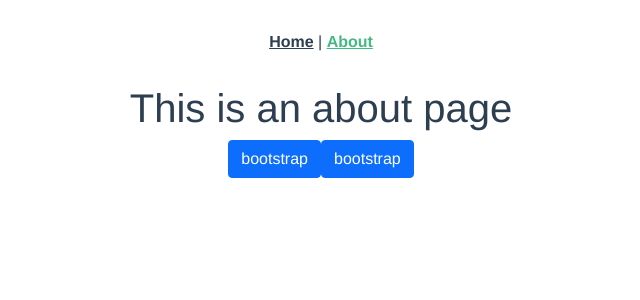
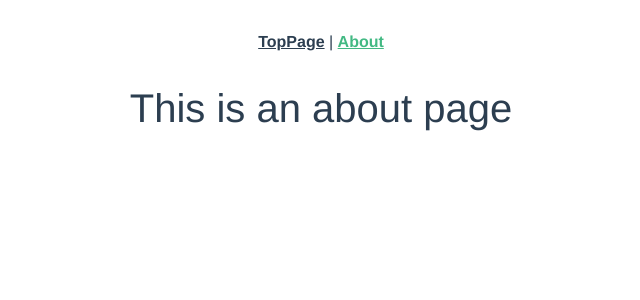
Before and after one commit to kuds-hub/kuds-hp, a Vue app in the folder homepage-frontend/: page /about in a window 1280 px wide. Shown: the top 300 px of the page, without its empty margins (319-959 px from the left). Built offline with nearby package versions, Linux system fonts and the light colour scheme.

Commit message:
bootstrapを用いて簡易なTopPageコンポーネントを作成

```diff
--- a/homepage-frontend/src/App.vue
+++ b/homepage-frontend/src/App.vue
@@ -1,12 +1,10 @@
 <template>
   <div id="app">
     <div id="nav">
-      <router-link to="/">Home</router-link> |
+      <router-link to="/">TopPage</router-link> |
       <router-link to="/about">About</router-link>
     </div>
     <router-view/>
-    <button class="btn btn-primary">bootstrap</button>
-    <b-button variant="primary">bootstrap</b-button>
   </div>
 </template>
 
--- a/homepage-frontend/src/main.ts
+++ b/homepage-frontend/src/main.ts
@@ -8,6 +8,7 @@
 import 'bootstrap-vue/dist/bootstrap-vue.css';
 
 Vue.use(BootstrapVue as any);
+Vue.use(IconsPlugin as any);
 Vue.config.productionTip = false;
 
 new Vue({
--- a/homepage-frontend/src/router/index.ts
+++ b/homepage-frontend/src/router/index.ts
@@ -1,14 +1,14 @@
 import Vue from 'vue';
 import VueRouter, { RouteConfig } from 'vue-router';
-import Home from '../views/Home.vue';
+import TopPage from '../views/topPage/TopPage.vue';
 
 Vue.use(VueRouter);
 
 const routes: RouteConfig[] = [
   {
     path: '/',
-    name: 'Home',
-    component: Home,
+    name: 'TopPage',
+    component: TopPage,
   },
   {
     path: '/about',
@@ -16,7 +16,8 @@
     // route level code-splitting
     // this generates a separate chunk (about.[hash].js) for this route
     // which is lazy-loaded when the route is visited.
-    component: () => import(/* webpackChunkName: "about" */ '../views/About.vue'),
+    component: () =>
+      import(/* webpackChunkName: "about" */ '../views/About.vue'),
   },
 ];
 
--- /dev/null
+++ b/homepage-frontend/src/views/topPage/TopPage.css
@@ -0,0 +1,8 @@
+.msg {
+  color: white;
+  background-color: aqua;
+}
+
+.example {
+  margin-right: 10px;
+}
--- /dev/null
+++ b/homepage-frontend/src/views/topPage/TopPage.ts
@@ -0,0 +1,11 @@
+import Vue from 'vue';
+
+export default Vue.extend({
+  name: 'TopPage',
+  // props: {
+  //   msg: String,
+  // },
+  created(): void {
+    console.log('TopPage log');
+  },
+});
--- /dev/null
+++ b/homepage-frontend/src/views/topPage/TopPage.vue
@@ -0,0 +1,10 @@
+<template>
+  <div class="msg">
+    <h1>This is Top page</h1>
+    <button class="btn btn-primary example">bootstrapの使い方</button>
+    <b-button variant="primary">bootstrap-vueの使い方</b-button>
+  </div>
+</template>
+
+<script lang="ts" src="./TopPage.ts"></script>
+<style scoped src="./TopPage.css"></style>
```
Also changed, not shown: 1 other file (tests, documents, lock files or other folders).
